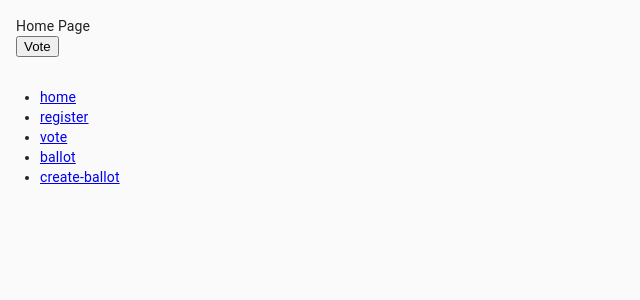
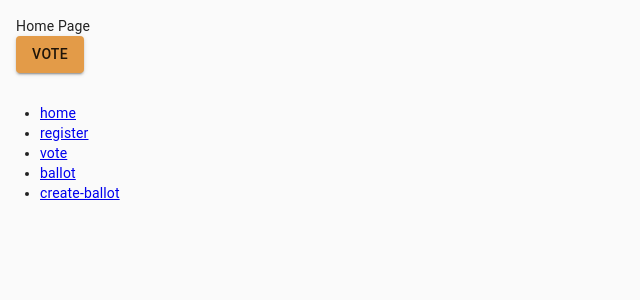
Before and after one commit to abdihashii/hbk-bootcamp-project, a React (Create React App) app in the folder voting-tool/: page / in a window 1280 px wide. Shown: the top 300 px of the page, without its empty margins (0-640 px from the left). Built offline with nearby package versions, Linux system fonts and the light colour scheme.

Commit message:
Adding material UI buttons

```diff
--- a/voting-tool/src/components/WF2/Ballot.js
+++ b/voting-tool/src/components/WF2/Ballot.js
@@ -1,10 +1,6 @@
-import React, { useState } from 'react';
+import React from 'react';
 
 const Ballot = ({elections}) => {
-
-  console.log({elections});
-
-  // [ questions, setQuestions ] = useState([]);
 
   return (
     <>
--- a/voting-tool/src/components/WF2/Vote.js
+++ b/voting-tool/src/components/WF2/Vote.js
@@ -1,4 +1,6 @@
 import React from 'react';
+
+import Button from '@material-ui/core/Button';
 
 const Vote = () => {
 
@@ -18,7 +20,7 @@ const Vote = () => {
             <input type="number" id="voter-valid-input" name="voterId" />
           </div>
           <div>
-            <button type="button" onClick={beginBallot}>Submit</button>
+            <Button variant="contained" color="primary" onClick={beginBallot}>Submit</Button>
           </div>
         </form>
       </div>
--- a/voting-tool/src/components/common/home.js
+++ b/voting-tool/src/components/common/home.js
@@ -1,4 +1,6 @@
 import React from 'react';
+
+import Button from '@material-ui/core/Button';
 
 const Home = () => {
 
@@ -9,7 +11,7 @@ const Home = () => {
       <div>
         Home Page
       </div>
-        <button type="button" onClick={openVote}>Vote</button>
+        <Button variant="contained" color="primary" onClick={openVote}>Vote</Button>
     </div>
   );
 };
```
